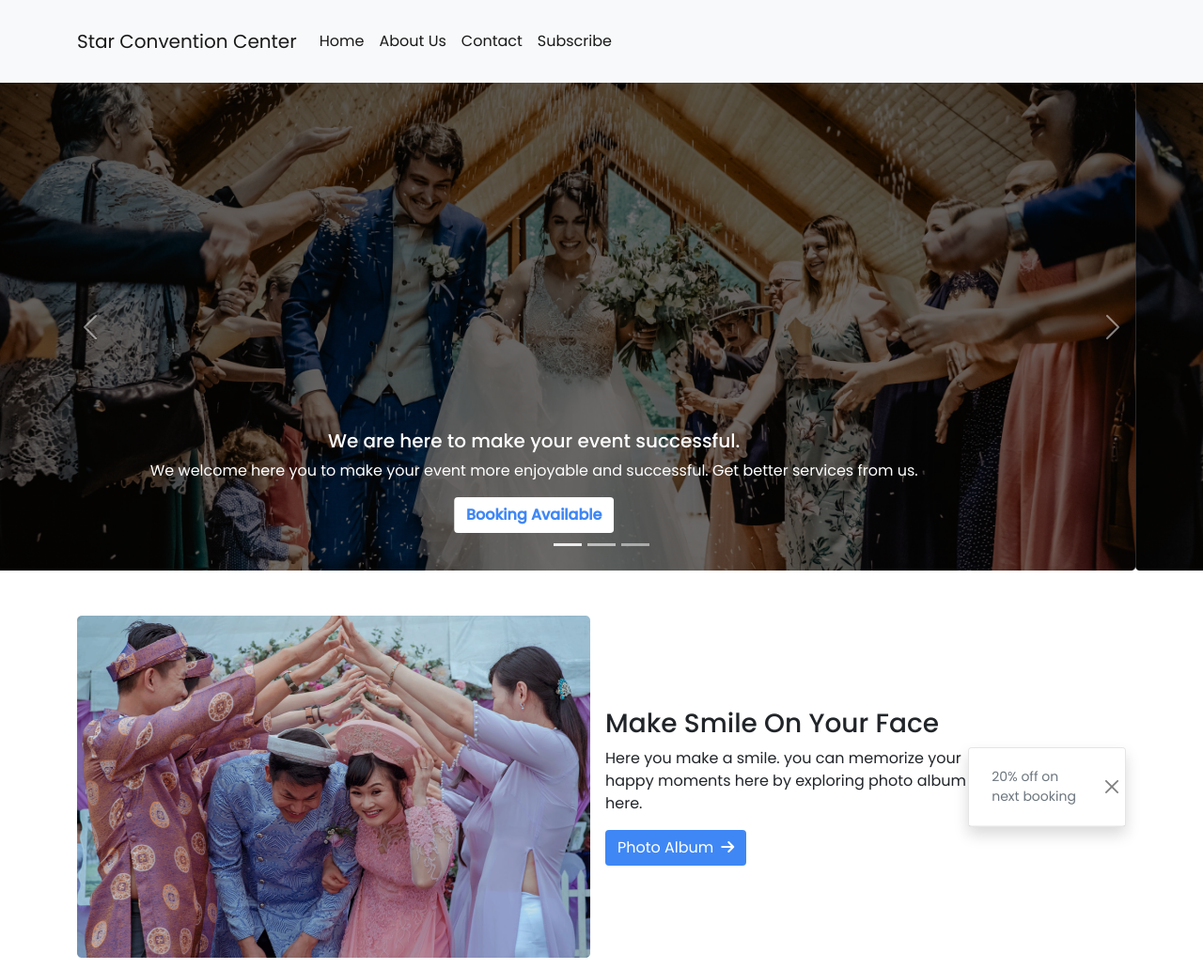
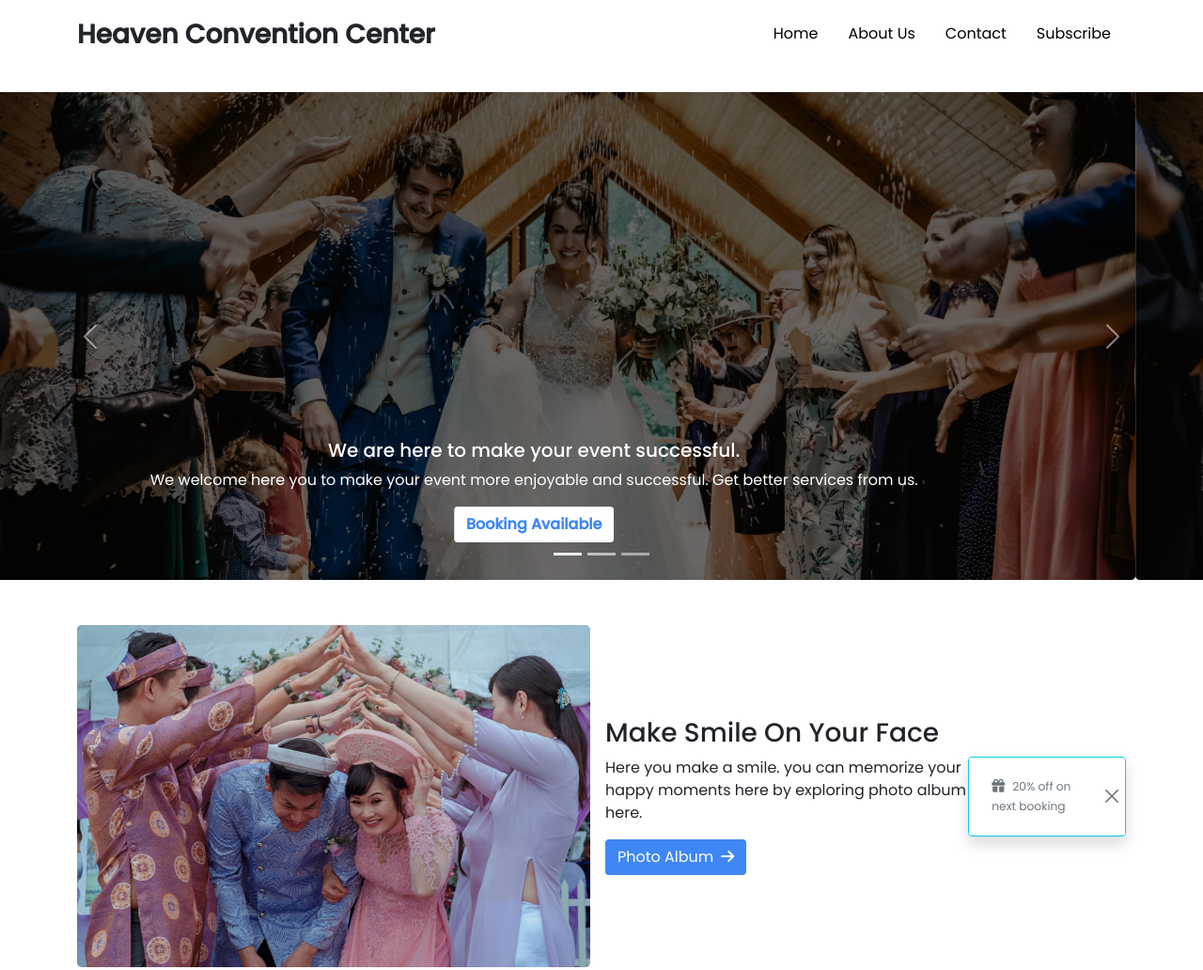
Before and after one commit to Md-Tur/star-convention-center, a plain HTML site: page index.html in a window 1280 px wide. Shown: the top 1032 px of the page at 94% size. Drawn offline with nearby package versions, Linux system fonts and the light colour scheme.

Commit message:
minor code fixed

```diff
--- a/index.html
+++ b/index.html
@@ -36,29 +36,20 @@
 
         <!-- this is navigation bar part -->
 
-        <nav class="navbar navbar-expand-lg navbar-light bg-light py-4">
+        <nav>
             <div class="container">
-                <a class="navbar-brand" href="#">Star Convention Center</a>
-                <button class="navbar-toggler" type="button" data-bs-toggle="collapse" data-bs-target="#navbarNav"
-                    aria-controls="navbarNav" aria-expanded="false" aria-label="Toggle navigation">
-                    <span class="navbar-toggler-icon"></span>
-                </button>
-                <div class="collapse navbar-collapse" id="navbarNav">
-                    <ul class="navbar-nav">
-                        <li class="nav-item">
-                            <a class="nav-link active" aria-current="page" href="#">Home</a>
-                        </li>
-                        <li class="nav-item">
-                            <a class="nav-link active" aria-current="page" href="#">About Us</a>
-                        </li>
-                        <li class="nav-item">
-                            <a class="nav-link active" aria-current="page" href="#">Contact</a>
-                        </li>
-                        <li class="nav-item">
-                            <a class="nav-link active" aria-current="page" href="#">Subscribe</a>
-                        </li>
+                <header class="d-flex flex-wrap justify-content-center py-3 mb-4">
+                    <p
+                        class="d-flex align-items-center mb-3 mb-md-0 me-md-auto text-dark text-decoration-none fs-3 fw-bold">
+                        Heaven Convention Center</p>
+                    <ul class="nav nav-pills">
+                        <li class="nav-item"><a href="#" class="nav-link text-black">Home</a></li>
+                        <li class="nav-item"><a href="#" class="nav-link text-black">About Us</a></li>
+                        <li class="nav-item"><a href="#" class="nav-link text-black">Contact</a></li>
+                        <li class="nav-item"><a href="#" class="nav-link text-black">Subscribe</a></li>
+            </div>
             </ul>
-                </div>
+    </header>
     </div>
     </nav>
 
@@ -135,9 +126,10 @@
                     <button type="button" class="btn" id="album-button">Photo Album<i
                             class="fas fa-arrow-right ps-2"></i></button>
                 </div>
-                <div class="toast show" role="alert" aria-live="assertive" aria-atomic="true">
+                <div class="toast show border-start border-info" role="alert" aria-live="assertive" aria-atomic="true">
                     <div class="toast-header">
-                        <div class="toast-body">20% off on next booking</div>
+                        <div class="toast-body"><i class="fas fa-gift pe-2"></i><small>20% off on next booking</small>
+                        </div>
                         <button type="button" class="btn-close" data-bs-dismiss="toast" aria-label="Close"></button>
                     </div>
                 </div>
```
Lines whose indentation alone changed are shown as unchanged.
